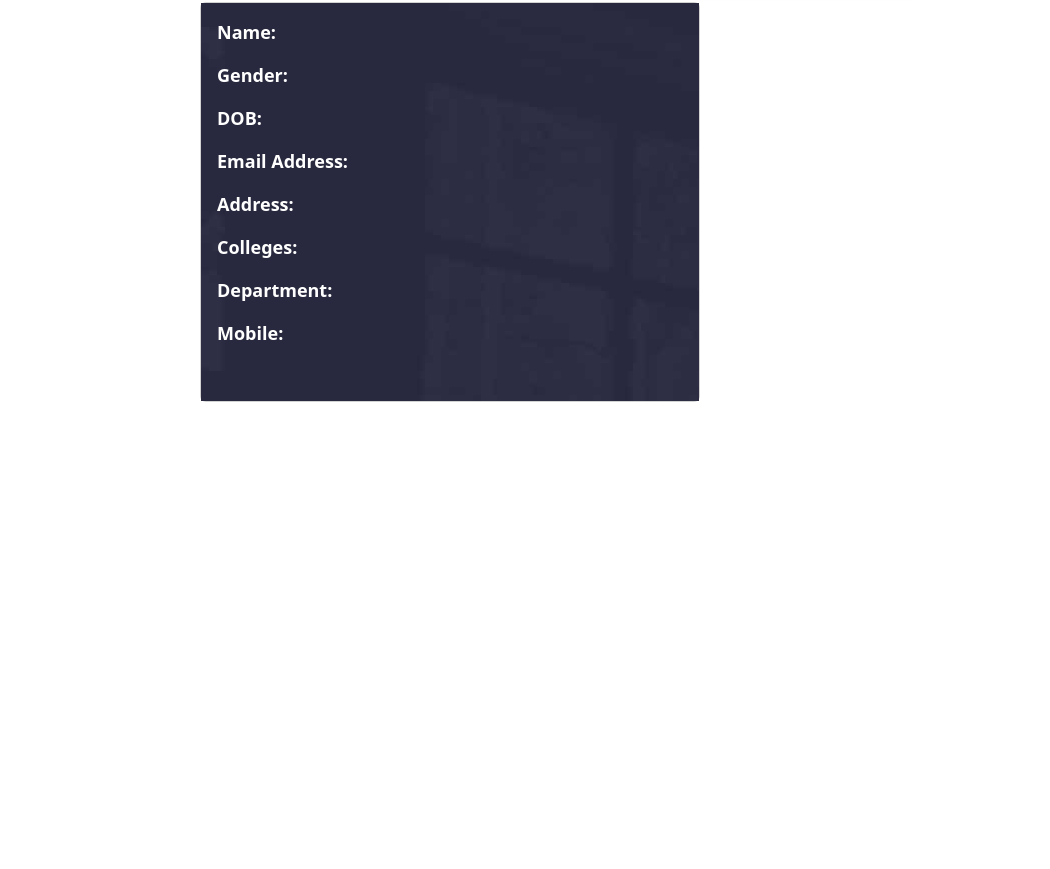
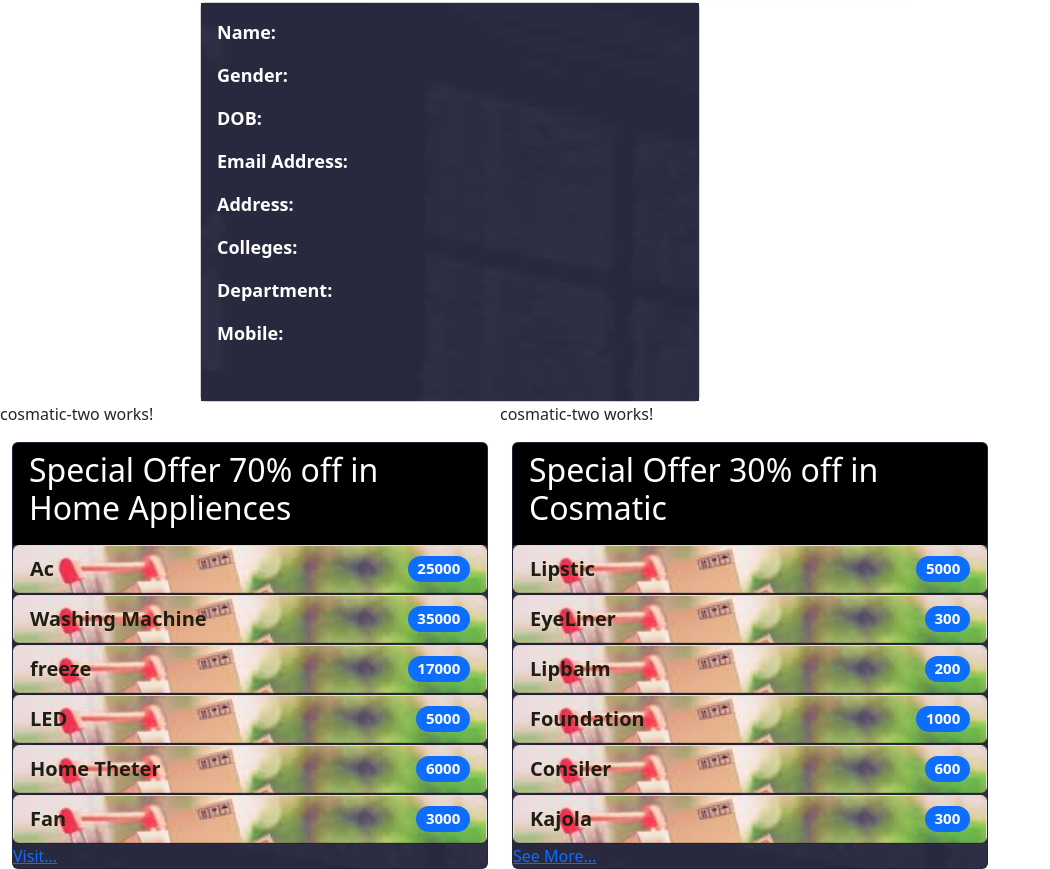
Before and after one commit to pradnya12121/angularapp, an Angular app: page / in a window 1280 px wide. Shown: the part 2748-3617 px from the top of the page, without its empty margins (0-1050 px from the left). Before the commit the page ends 3150 px from the top, so only its background shows below. Built offline with nearby package versions, Linux system fonts and the light colour scheme.

Commit message:
11_12_Own_practice_example
11_12_Own_practice_example

```diff
--- a/src/app/app.component.html
+++ b/src/app/app.component.html
@@ -112,3 +112,5 @@
    <app-simple-template></app-simple-template>
    <app-form-assign></app-form-assign>
    <app-form-assignment-two></app-form-assignment-two>
+
+   <app-cosmatic></app-cosmatic>
--- /dev/null
+++ b/src/app/cosmatic-two/cosmatic-two.component.css
@@ -0,0 +1,23 @@
+
+.container{
+    justify-content: center;
+    width: 500px;
+    height: 300px;
+}
+.card-header{
+    color:white;
+    background-color: black;
+}
+.list-group-item{
+    font-size: 20px;
+    color:rgb(30, 31, 16) ;
+    font-weight: bold;
+}
+.card{
+    background-image: url(/assets/images/form.jpg);
+}
+.list-group-item{
+    background-image:url(/assets/images/imagesecom.jpg);
+    background-repeat: no-repeat;
+    background-size: cover;
+}
--- /dev/null
+++ b/src/app/cosmatic-two/cosmatic-two.component.html
@@ -0,0 +1,17 @@
+<p>cosmatic-two works!</p>
+<div class="container">
+<div class="card">
+
+
+  <div class="card-header">
+  <ng-content select=".header"></ng-content>
+</div>
+    <ul *ngFor="let p of product" class="list-group">
+        <li class="list-group-item d-flex  justify-content-between align-items-center">
+        {{p.name}}
+          <span class="badge bg-primary rounded-pill">{{p.price}}</span>
+        </li>
+     </ul>
+     <ng-content select=".link"></ng-content>
+</div>
+</div>
--- /dev/null
+++ b/src/app/cosmatic-two/cosmatic-two.component.ts
@@ -0,0 +1,15 @@
+import { Component, Input, OnInit } from '@angular/core';
+
+@Component({
+  selector: 'app-cosmatic-two',
+  templateUrl: './cosmatic-two.component.html',
+  styleUrls: ['./cosmatic-two.component.css']
+})
+export class CosmaticTwoComponent implements OnInit {
+@Input() product;
+  constructor() { }
+
+  ngOnInit() {
+  }
+
+}
--- /dev/null
+++ b/src/app/cosmatic/cosmatic.component.html
@@ -0,0 +1,20 @@
+
+<div class="row">
+<div class="col-md4" style="display:flex">
+<app-cosmatic-two [product]="product_list">
+
+    <h2 class="header">Special Offer 70% off in Home Appliences</h2>
+    <a class="link" href="#">Visit...</a>
+</app-cosmatic-two>
+
+
+<div class="col-md4">
+<app-cosmatic-two [product]="cosmatic_list">
+
+    <h2 class="header">Special Offer 30% off in Cosmatic</h2>
+    <a class="link" href="#">See More...</a>
+</app-cosmatic-two>
+</div>
+</div>
+
+</div>
--- /dev/null
+++ b/src/app/cosmatic/cosmatic.component.ts
@@ -0,0 +1,27 @@
+import { getLocaleExtraDayPeriodRules } from '@angular/common';
+import { Component, OnInit } from '@angular/core';
+
+@Component({
+  selector: 'app-cosmatic',
+  templateUrl: './cosmatic.component.html',
+  styleUrls: ['./cosmatic.component.css']
+})
+export class CosmaticComponent implements OnInit {
+
+  constructor() { }
+product_list=[{name:"Ac",price:25000},
+{name:"Washing Machine", price:35000},
+{name:"freeze",price:17000},
+{name:"LED",price:5000},
+{name:"Home Theter",price:6000},{name:"Fan",price:3000}]
+
+cosmatic_list=[{name:"Lipstic",price:5000},
+{name:"EyeLiner", price:300},
+{name:"Lipbalm",price:200},
+{name:"Foundation",price:1000},
+{name:"Consiler",price:600},{name:"Kajola",price:300}]
+
+  ngOnInit() {
+  }
+
+}
```
Also changed, not shown: src/app/app.module.ts (+10 -0 lines), src/app/cosmatic/cosmatic.component.css (added), src/assets/images/imagesecom.jpg (added).
